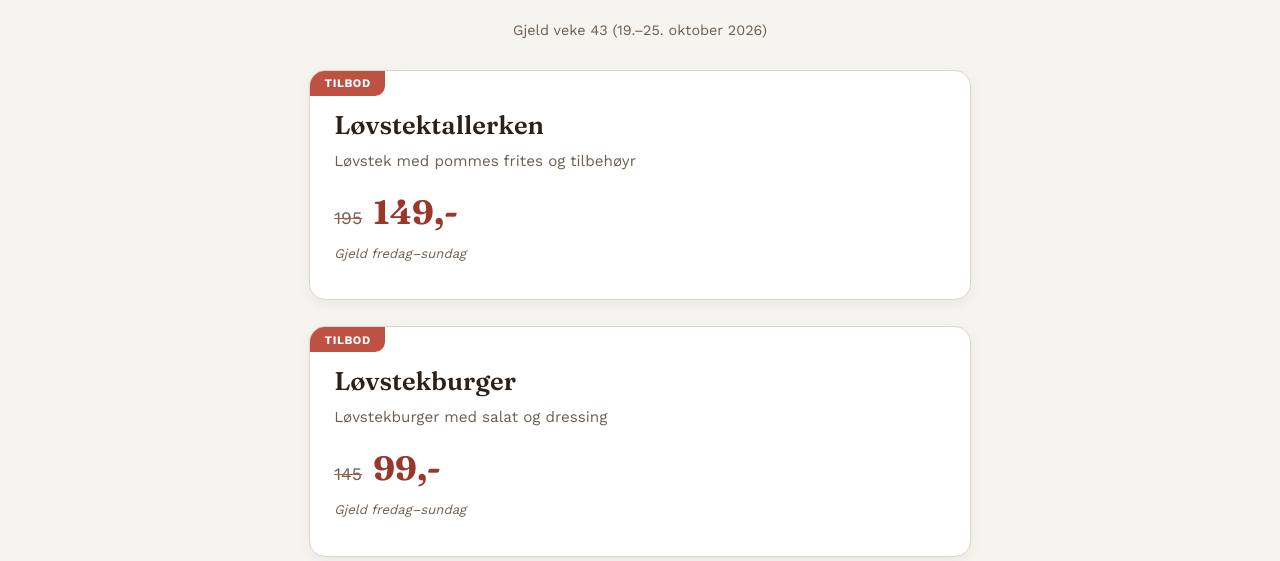
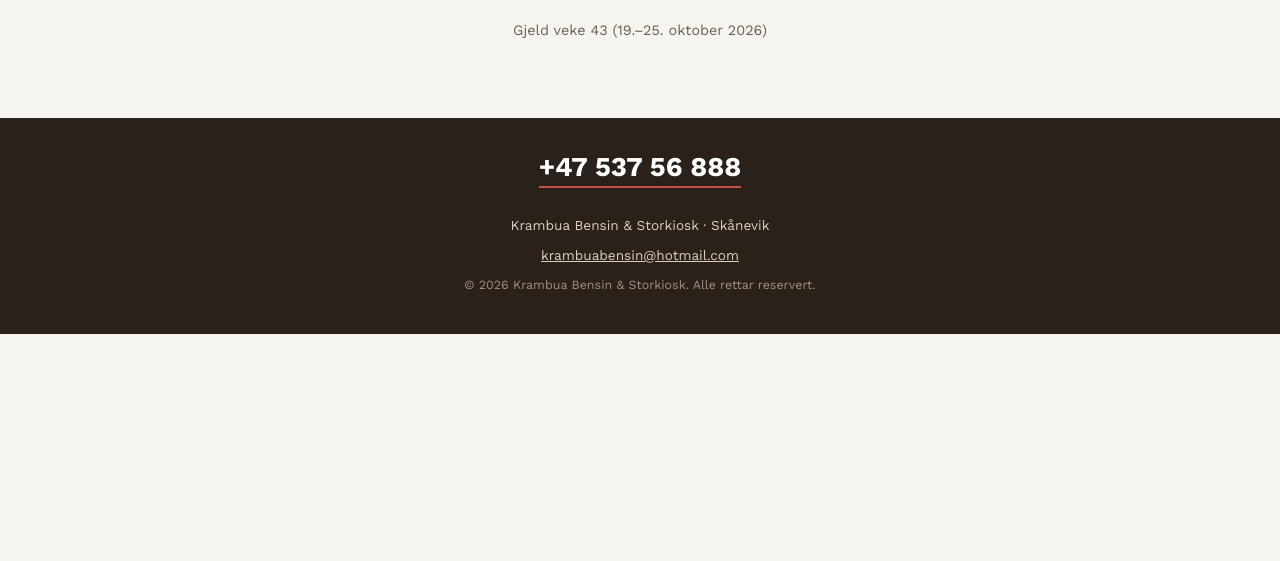
Before and after one commit to krambuabensin-code/krambua, a plain HTML site: page tilbod.html in a window 1280 px wide. Shown: the part 240-801 px from the top of the page. Drawn offline with nearby package versions, Linux system fonts and the light colour scheme.

Commit message:
Update tilbod.html

```diff
--- a/tilbod.html
+++ b/tilbod.html
@@ -303,7 +303,7 @@
     valid: "Gjeld fredag–sundag"
   }
 ];
-  var OFFERS_PER_WEEK = 2;
+  var OFFERS_PER_WEEK = 0;
 
   var months = ["januar","februar","mars","april","mai","juni","juli","august","september","oktober","november","desember"];
 
```
